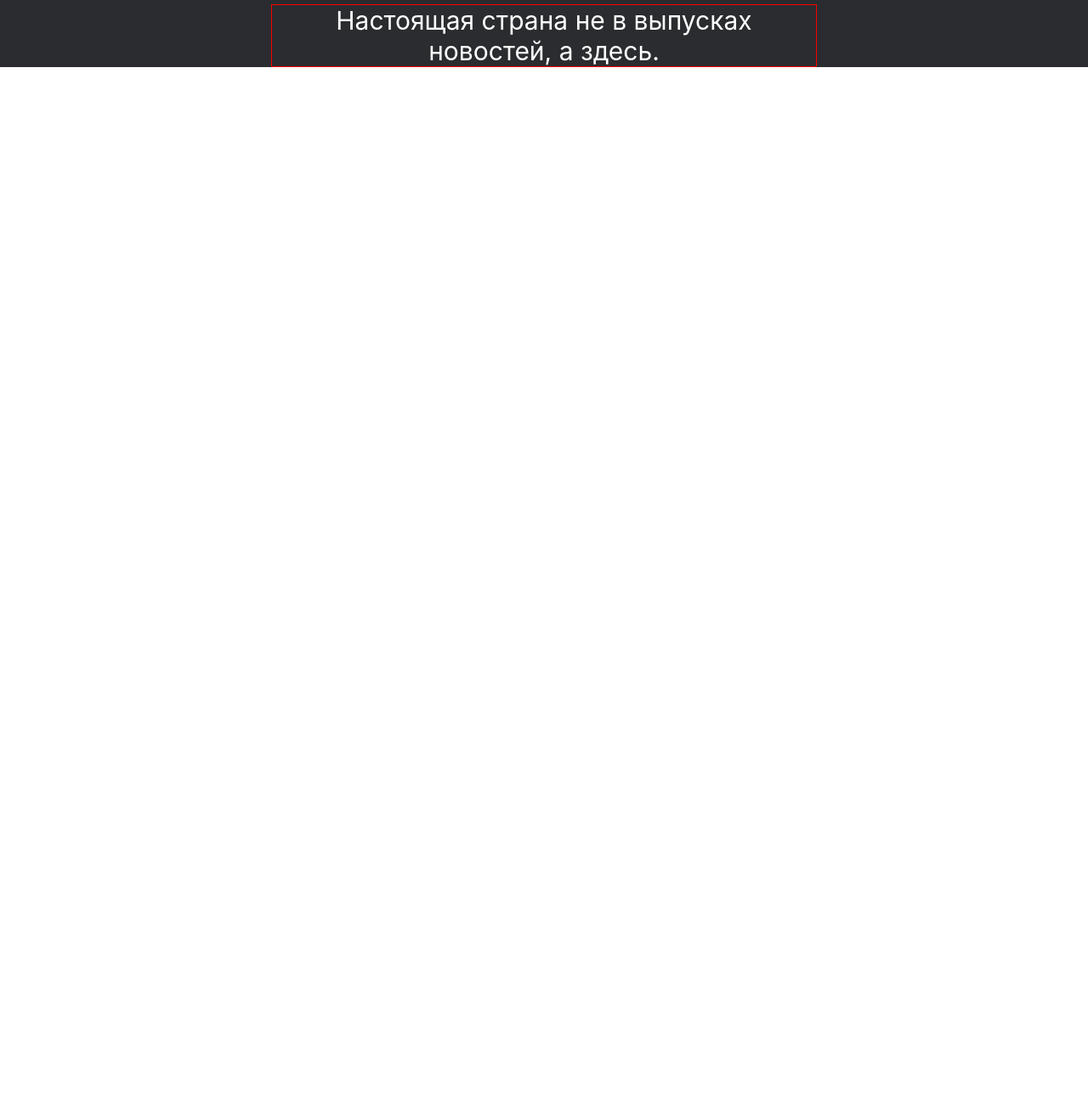
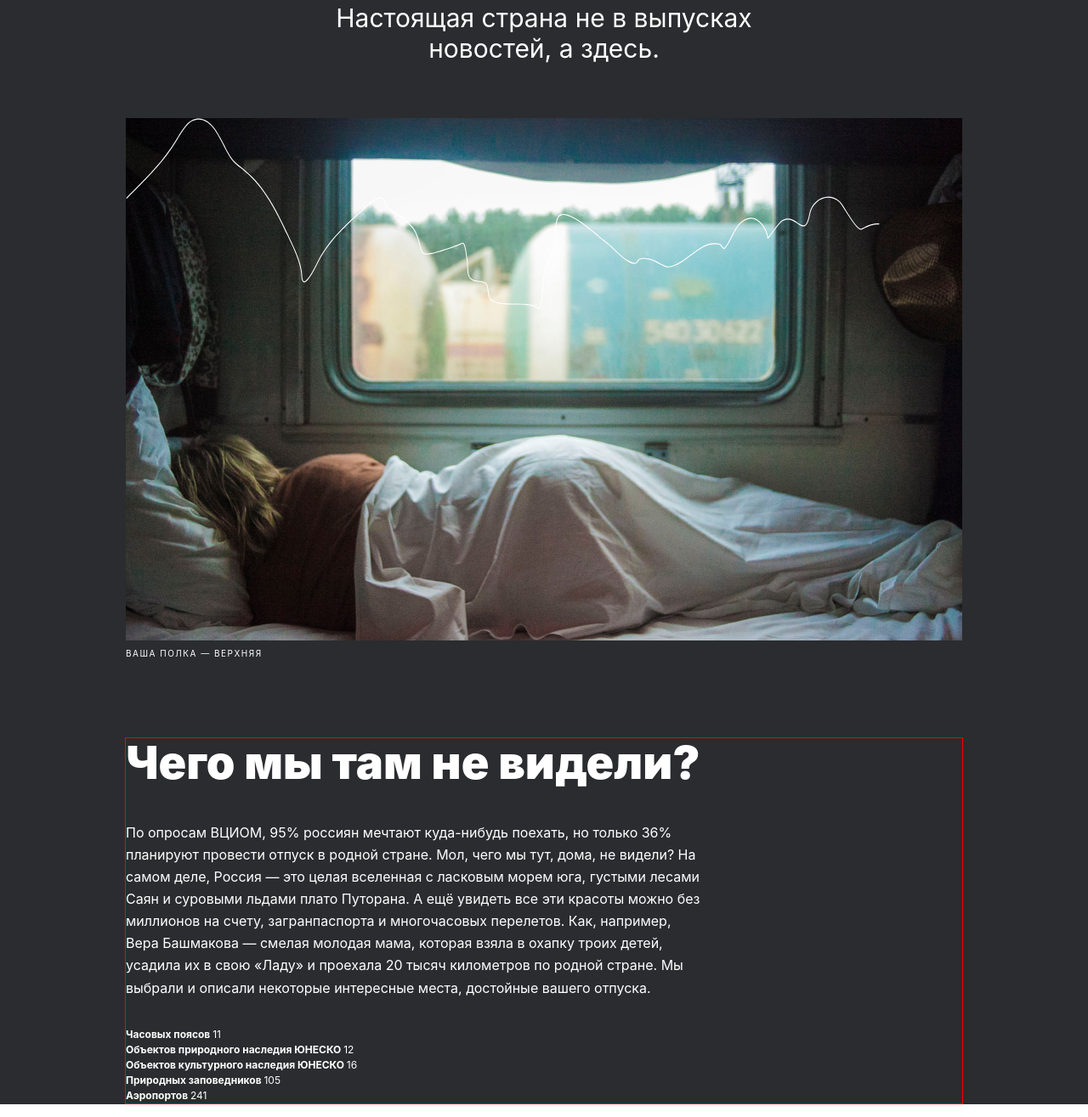
Before and after one commit to hvny/russian-travel, a plain HTML site: page index.html in a window 1280 px wide. Shown: the part 365-1680 px from the top of the page at 85% size. Before the commit the page ends 800 px from the top, so only its background shows below. Drawn offline with Linux system fonts and the light colour scheme.

Commit message:
lead and intro

```diff
--- a/index.html
+++ b/index.html
@@ -22,9 +22,43 @@
         <section class="lead">
             <h1 class="lead__title">Путешествия по России</h1>
             <p class="lead__subtitle">Настоящая страна не в выпусках новостей, а здесь.</p>
+
             <div class="lead__image">
+                <img src="./images/Vector 2.8 (Stroke).svg" class="lead__route" alt="Маршрут">
+            </div>
+            <p class="lead__caption">ваша полка — верхняя</p>
+        </section>
 
+        <section class="intro">
+            <div class="intro__text-container">
+                <h2 class="intro__title">Чего мы там не видели?</h2>
+                <p class="intro__text">
+                    По опросам ВЦИОМ, 95% россиян мечтают куда-нибудь поехать, но только 36% планируют провести отпуск в родной стране. Мол, чего мы тут, дома, не видели? На самом деле, Россия — это целая вселенная с ласковым морем юга, густыми лесами Саян и суровыми льдами
+                    плато Путорана. А ещё увидеть все эти красоты можно без миллионов на счету, загранпаспорта и многочасовых перелетов. Как, например, Вера Башмакова — смелая молодая мама, которая взяла в охапку троих детей, усадила их в свою «Ладу»
+                    и проехала 20 тысяч километров по родной стране. Мы выбрали и описали некоторые интересные места, достойные вашего отпуска.
+                </p>
+                <ul class="intro__list">
+                    <li class="intro__list-item">
+                        Часовых поясов <span class="intro__list-item-number">11</span>
+                    </li>
+                    <li class="intro__list-item">
+                        Объектов природного наследия ЮНЕСКО <span class="intro__list-item-number">12</span>
+                    </li>
+                    <li class="intro__list-item">
+                        Объектов культурного наследия ЮНЕСКО <span class="intro__list-item-number">16</span>
+                    </li>
+                    <li class="intro__list-item">
+                        Природных заповедников <span class="intro__list-item-number">105</span>
+                    </li>
+                    <li class="intro__list-item">
+                        Аэропортов <span class="intro__list-item-number">241</span>
+                    </li>
+                </ul>
             </div>
+        </section>
+
+        <section class="photo-grid">
+
         </section>
     </div>
 </body>
--- a/style.css
+++ b/style.css
@@ -13,6 +13,7 @@
 .page {
     background-color: #2A2C2F;
     font-family: 'Inter', sans-serif;
+    font-style: normal;
     text-rendering: optimizeLegibility;
     -moz-osx-font-smoothing: grayscale;
     -webkit-font-smoothing: antialiased;
@@ -27,7 +28,7 @@
     flex-direction: row;
     justify-content: space-between;
     padding: 0 48px 0 48px;
-    margin: 0;
+    margin: 0 0 56px 0;
 }
 
 .header__logo {
@@ -46,15 +47,27 @@
     text-underline-offset: 5px;
 }
 
+.header__lang-link:hover {
+    opacity: 50%;
+}
+
 .header__lang-link_eng {
     margin: 0 0 0 18px;
     text-decoration: none;
 }
 
+
+/*lead section*/
+
+.lead {
+    width: fit-content;
+    margin: 0 auto 92px auto;
+    padding: 0;
+}
+
 .lead__title {
     width: 720px;
-    margin: 56px auto 32px auto;
-    border: 1px solid red;
+    margin: 0 auto 32px auto;
     text-align: center;
     font-size: 96px;
     font-weight: 900;
@@ -64,7 +77,6 @@
 .lead__subtitle {
     width: 640px;
     margin: 0 auto 64px auto;
-    border: 1px solid red;
     text-align: center;
     font-size: 30px;
     font-weight: 400;
@@ -72,6 +84,63 @@
 }
 
 .lead__image {
+    position: relative;
+    width: 984px;
+    height: 615px;
     margin: 0 auto 8px auto;
     background-image: url("./images/lead__pic.png");
 }
+
+.lead__route {}
+
+.lead__caption {
+    font-size: 10px;
+    font-weight: 400;
+    line-height: 14px;
+    letter-spacing: 1.5px;
+    text-transform: uppercase;
+    margin: 0;
+}
+
+
+/*intro section*/
+
+.intro {
+    padding: 0;
+    width: 984px;
+    margin: 0 auto 92px auto;
+    border: 1px solid red;
+}
+
+.intro__text-container {
+    width: min-content;
+}
+
+.intro__title {
+    width: max-content;
+    margin: 0 0 40px 0;
+    padding: 0;
+    font-size: 54px;
+    font-weight: 900;
+    line-height: 58px;
+}
+
+.intro__text {
+    font-size: 16px;
+    font-weight: 400;
+    line-height: 163%;
+    margin: 0 0 33px 0;
+}
+
+.intro__list {
+    list-style: none;
+    font-size: 12px;
+    font-weight: 700;
+    line-height: 18px;
+    padding: 0;
+    margin: 0;
+}
+
+.intro__list-item-number {
+    font-weight: 400;
+}
```
Also changed, not shown: images/Vector 2.8 (Stroke).svg (added).
